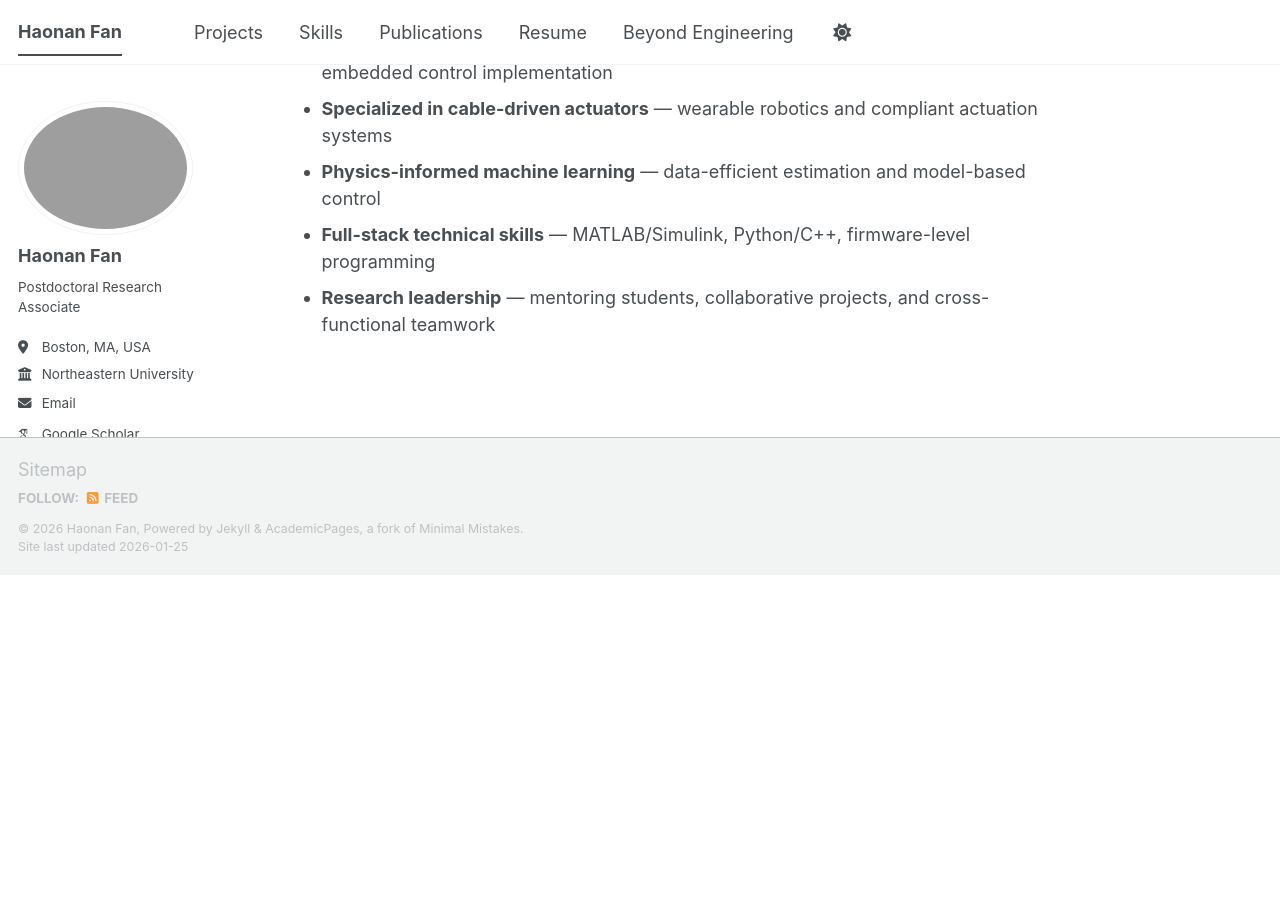
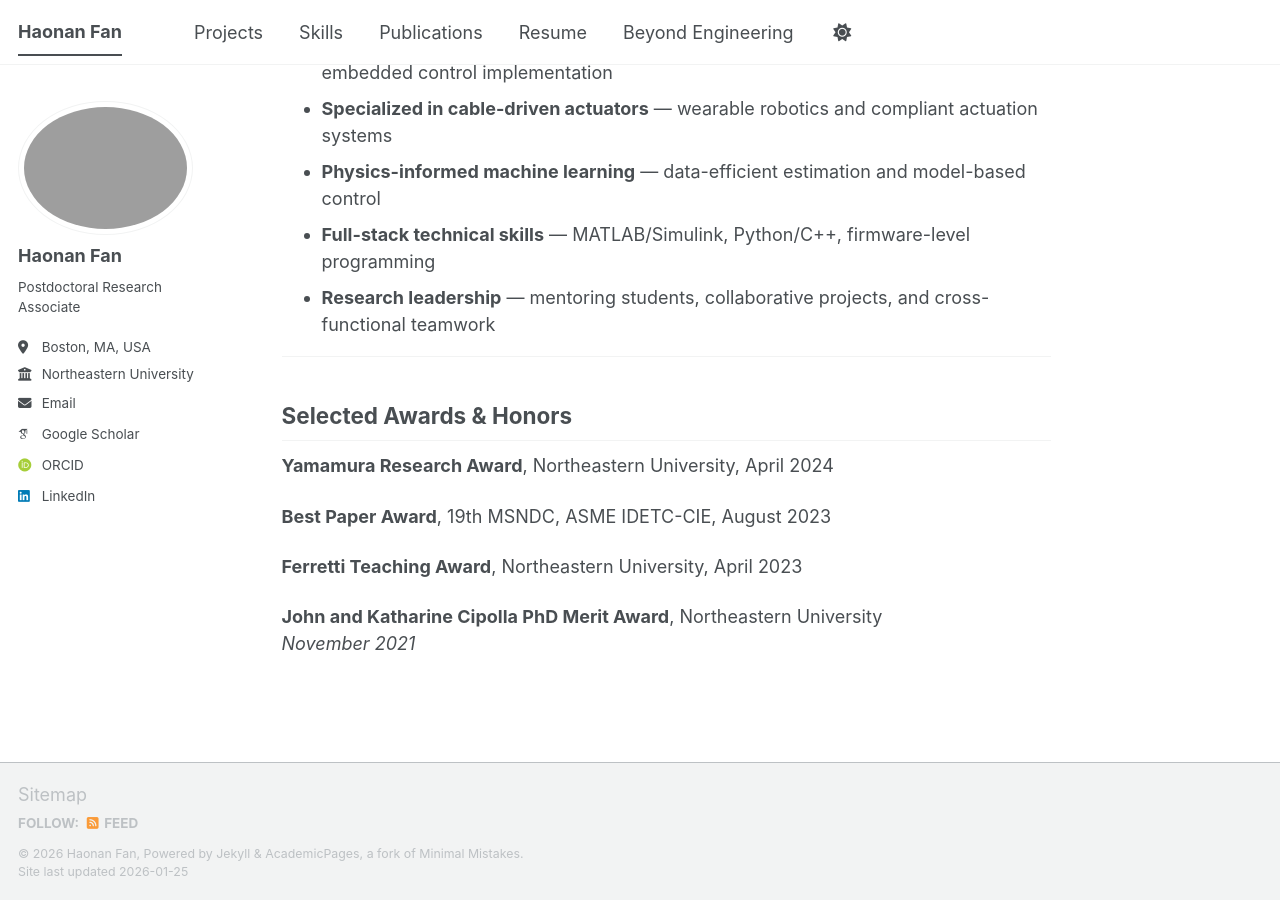
Before and after one commit to fanhaonan080/fanhaonan080.github.io, a Jekyll site: the page built from _pages/about.md, in a window 1280 px wide and 900 px high, scrolled down 639 px. Built offline with Jekyll 4.4.1, drawn with Linux system fonts in a browser that asks for light colours; some web fonts are replaced; a script bundle is joined from its source files by our own code; library files that are not in the unit come from our copies; before the commit the page ends 1214 px from its top, so only the background shows below that.

Commit message:
Add awards section to landing page and Best Paper Award to DC Motor publication

```diff
--- a/_pages/about.md
+++ b/_pages/about.md
@@ -32,3 +32,16 @@ I bring a systems engineering mindset to robotics, bridging mechanical design, c
 - **Physics-informed machine learning** — data-efficient estimation and model-based control
 - **Full-stack technical skills** — MATLAB/Simulink, Python/C++, firmware-level programming
 - **Research leadership** — mentoring students, collaborative projects, and cross-functional teamwork
+
+---
+
+## Selected Awards & Honors
+
+**Yamamura Research Award**, Northeastern University, April 2024
+
+**Best Paper Award**, 19th MSNDC, ASME IDETC-CIE, August 2023
+
+**Ferretti Teaching Award**, Northeastern University, April 2023
+
+**John and Katharine Cipolla PhD Merit Award**, Northeastern University
+*November 2021*
```
Also changed, not shown: _publications/2023-dc-motor-idetc.md (+3 -1 lines).
